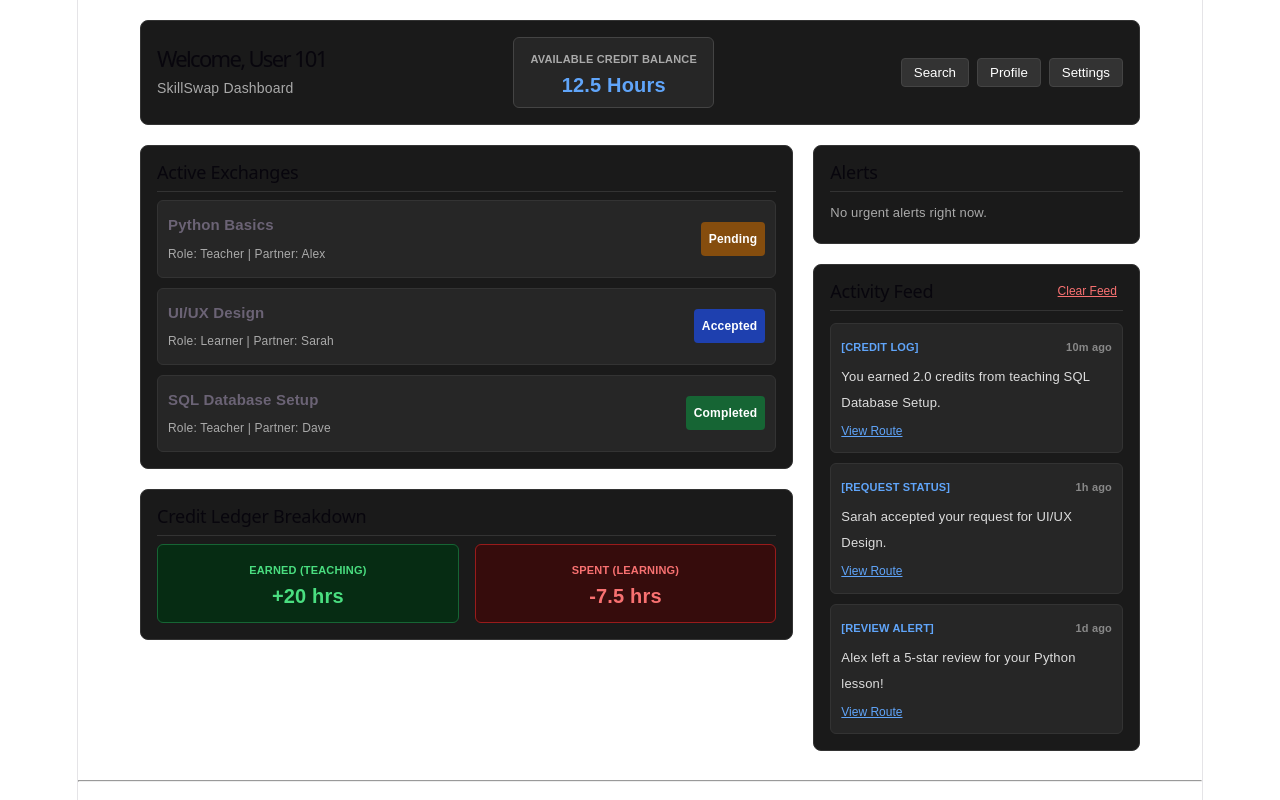
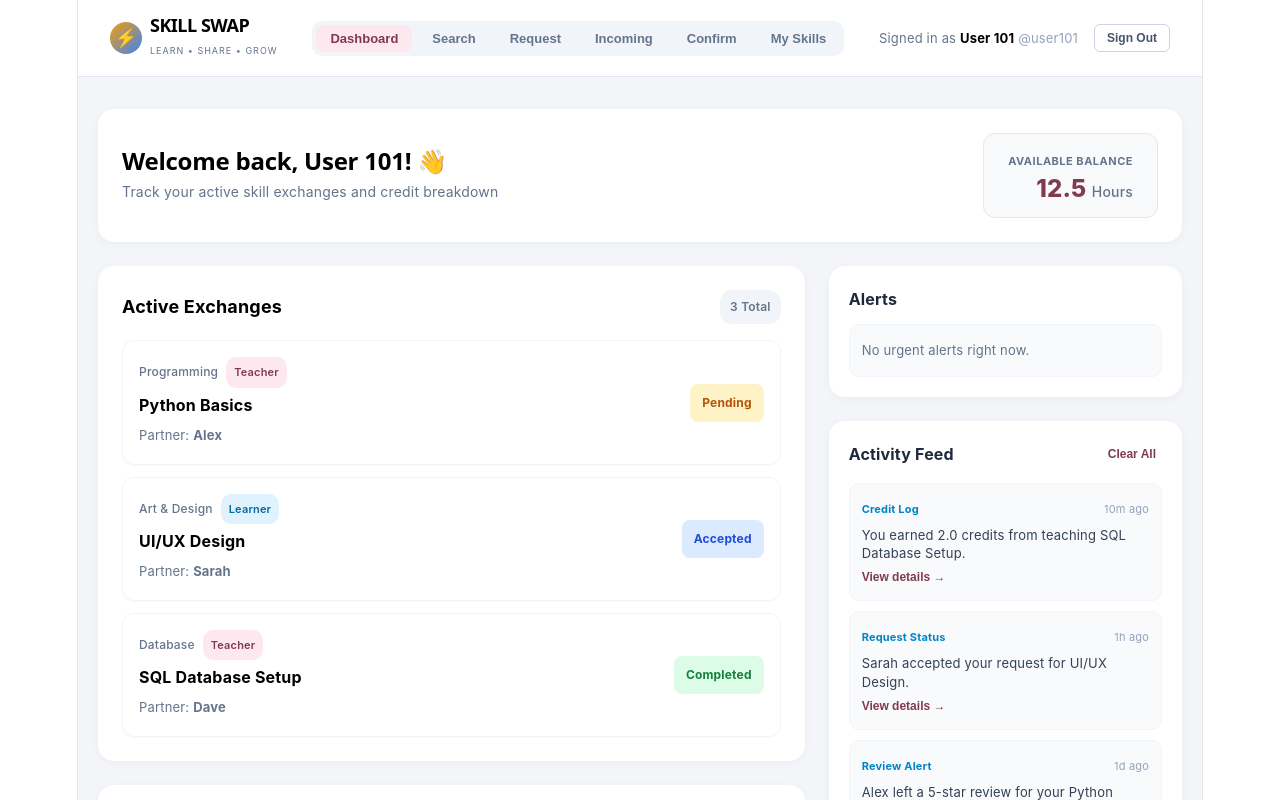
Before and after one commit to A-perez2265/BAAMM, a React (Vite) app: page / in a window 1280 px wide. Shown: the top 800 px of the page. Built offline with nearby package versions, Linux system fonts and the light colour scheme.

Commit message:
UI: Update dashboard theme and fix active exchange card alignment

```diff
--- a/src/components/ActivityFeed.jsx
+++ b/src/components/ActivityFeed.jsx
@@ -26,41 +26,38 @@ export default function ActivityFeed() {
   ]);
 
   return (
-    <section style={{ padding: '16px', border: '1px solid #333', borderRadius: '8px', backgroundColor: '#1a1a1a' }}>
-      <div style={{ display: 'flex', justifyContent: 'space-between', alignItems: 'center', marginBottom: '12px', borderBottom: '1px solid #333', paddingBottom: '8px' }}>
-        <h2 style={{ margin: 0, fontSize: '18px' }}>Activity Feed</h2>
+    <section style={{ backgroundColor: '#ffffff', borderRadius: '16px', padding: '20px', boxShadow: '0 2px 8px rgba(0,0,0,0.04)' }}>
+      <div style={{ display: 'flex', justifyContent: 'space-between', alignItems: 'center', marginBottom: '16px' }}>
+        <h3 style={{ margin: 0, fontSize: '16px', fontWeight: '700' }}>Activity Feed</h3>
         {notifications.length > 0 && (
           <button
             onClick={() => setNotifications([])}
-            style={{ background: 'none', border: 'none', color: '#f87171', fontSize: '12px', cursor: 'pointer', textDecoration: 'underline' }}
+            style={{ background: 'none', border: 'none', color: '#803b4e', fontSize: '12px', fontWeight: '600', cursor: 'pointer' }}
           >
-            Clear Feed
+            Clear All
           </button>
         )}
       </div>
 
-      {/* REQ-5.4.6: Empty State */}
       {notifications.length === 0 ? (
-        <div style={{ padding: '20px', textAlign: 'center', border: '1px dashed #444', borderRadius: '6px', color: '#888', backgroundColor: '#262626' }}>
-          <p style={{ margin: 0, fontSize: '14px', fontWeight: 'bold' }}>No active notifications</p>
-          <p style={{ margin: '4px 0 0 0', fontSize: '12px' }}>Your feed is clean!</p>
+        <div style={{ padding: '24px', textAlign: 'center', border: '2px dashed #e2e8f0', borderRadius: '12px', color: '#94a3b8' }}>
+          <p style={{ margin: 0, fontSize: '13px', fontWeight: '600' }}>No active notifications</p>
+          <p style={{ margin: '2px 0 0 0', fontSize: '12px' }}>Your feed is up to date!</p>
         </div>
       ) : (
         <div style={{ display: 'flex', flexDirection: 'column', gap: '10px' }}>
           {notifications.map((n) => (
-            <div key={n.id} style={{ padding: '10px', border: '1px solid #333', borderRadius: '6px', backgroundColor: '#262626' }}>
-              {/* REQ-5.4.4 Category Indicator */}
-              <div style={{ display: 'flex', justifyContent: 'space-between', fontSize: '11px', fontWeight: 'bold', marginBottom: '4px' }}>
-                <span style={{ color: '#60a5fa', textTransform: 'uppercase' }}>[{n.category}]</span>
-                <span style={{ color: '#888' }}>{n.timestamp}</span>
+            <div key={n.id} style={{ padding: '12px', borderRadius: '10px', backgroundColor: '#f8fafc', border: '1px solid #f1f5f9' }}>
+              <div style={{ display: 'flex', justifyContent: 'space-between', fontSize: '11px', fontWeight: '700', marginBottom: '4px' }}>
+                <span style={{ color: '#0284c7' }}>{n.category}</span>
+                <span style={{ color: '#94a3b8', fontWeight: '400' }}>{n.timestamp}</span>
               </div>
-              <p style={{ margin: 0, fontSize: '13px', color: '#ddd' }}>{n.message}</p>
-              {/* REQ-5.4.6 Navigation Action */}
+              <p style={{ margin: 0, fontSize: '13px', color: '#334155', lineHeight: '1.4' }}>{n.message}</p>
               <button
                 onClick={() => alert(`Navigating to route: ${n.route}`)}
-                style={{ background: 'none', border: 'none', color: '#60a5fa', fontSize: '12px', cursor: 'pointer', textDecoration: 'underline', padding: 0, marginTop: '6px' }}
+                style={{ background: 'none', border: 'none', color: '#803b4e', fontSize: '12px', fontWeight: '600', cursor: 'pointer', padding: 0, marginTop: '6px' }}
               >
-                View Route
+                View details →
               </button>
             </div>
           ))}
--- a/src/components/Alerts.jsx
+++ b/src/components/Alerts.jsx
@@ -2,9 +2,11 @@ import React from 'react';
 
 export default function Alerts() {
   return (
-    <section style={{ padding: '16px', border: '1px solid #333', borderRadius: '8px', backgroundColor: '#1a1a1a' }}>
-      <h2 style={{ marginTop: 0, borderBottom: '1px solid #333', paddingBottom: '8px', fontSize: '18px' }}>Alerts</h2>
-      <p style={{ margin: 0, fontSize: '13px', color: '#aaa' }}>No urgent alerts right now.</p>
+    <section style={{ backgroundColor: '#ffffff', borderRadius: '16px', padding: '20px', boxShadow: '0 2px 8px rgba(0,0,0,0.04)' }}>
+      <h3 style={{ margin: '0 0 12px 0', fontSize: '16px', fontWeight: '700' }}>Alerts</h3>
+      <div style={{ padding: '12px', borderRadius: '10px', backgroundColor: '#f8fafc', border: '1px solid #f1f5f9', fontSize: '13px', color: '#64748b' }}>
+        No urgent alerts right now.
+      </div>
     </section>
   );
 }
--- a/src/pages/DashboardPage.jsx
+++ b/src/pages/DashboardPage.jsx
@@ -5,81 +5,166 @@ import Alerts from '../components/Alerts';
 export default function DashboardPage() {
   const [user] = useState({
     name: "User 101",
+    username: "@user101",
     creditBalance: 12.5,
     earnedCredits: 20.0,
     spentCredits: 7.5
   });
 
   const [exchanges] = useState([
-    { id: 1, title: "Python Basics", role: "Teacher", partner: "Alex", status: "Pending" },
-    { id: 2, title: "UI/UX Design", role: "Learner", partner: "Sarah", status: "Accepted" },
-    { id: 3, title: "SQL Database Setup", role: "Teacher", partner: "Dave", status: "Completed" }
+    { id: 1, title: "Python Basics", role: "Teacher", partner: "Alex", status: "Pending", category: "Programming" },
+    { id: 2, title: "UI/UX Design", role: "Learner", partner: "Sarah", status: "Accepted", category: "Art & Design" },
+    { id: 3, title: "SQL Database Setup", role: "Teacher", partner: "Dave", status: "Completed", category: "Database" }
   ]);
 
   return (
-    <div style={{ maxWidth: '1000px', margin: '0 auto', padding: '20px', fontFamily: 'sans-serif', textAlign: 'left' }}>
+    <div style={{ backgroundColor: '#f4f5f8', minHeight: '100vh', fontFamily: 'Inter, system-ui, sans-serif', color: '#1e293b', textAlign: 'left' }}>
 
-      {/* REQ-5.4.1: Credit & Navigation Header */}
+      {/* Top Navigation Bar */}
       <header style={{
+        backgroundColor: '#ffffff',
+        borderBottom: '1px solid #e2e8f0',
+        padding: '12px 32px',
         display: 'flex',
         justifyContent: 'space-between',
         alignItems: 'center',
-        padding: '16px',
-        border: '1px solid #333',
+        position: 'sticky',
+        top: 0,
+        zIndex: 10
+      }}>
+        {/* Logo Section */}
+        <div style={{ display: 'flex', alignItems: 'center', gap: '8px' }}>
+          <div style={{ width: '32px', height: '32px', borderRadius: '50%', background: 'linear-gradient(135deg, #f59e0b, #3b82f6)', display: 'flex', alignItems: 'center', justifyContent: 'center', color: '#fff', fontWeight: 'bold' }}>⚡</div>
+          <div>
+            <h1 style={{ margin: 0, fontSize: '18px', fontWeight: '800', letterSpacing: '-0.5px', color: '#000000' }}>SKILL SWAP</h1>
+            <p style={{ margin: 0, fontSize: '9px', color: '#64748b', textTransform: 'uppercase', letterSpacing: '1px' }}>LEARN • SHARE • GROW</p>
+          </div>
+        </div>
+
+        {/* Navigation Tabs */}
+        <nav style={{ display: 'flex', gap: '6px', backgroundColor: '#f1f5f9', padding: '4px', borderRadius: '10px' }}>
+          {['Dashboard', 'Search', 'Request', 'Incoming', 'Confirm', 'My Skills'].map((tab) => (
+            <button
+              key={tab}
+              style={{
+                border: 'none',
+                padding: '6px 14px',
                 borderRadius: '8px',
-        marginBottom: '20px',
-        backgroundColor: '#1a1a1a'
+                fontSize: '13px',
+                fontWeight: '600',
+                cursor: 'pointer',
+                backgroundColor: tab === 'Dashboard' ? '#fde8ef' : 'transparent',
+                color: tab === 'Dashboard' ? '#803b4e' : '#64748b'
+              }}
+            >
+              {tab}
+            </button>
+          ))}
+        </nav>
+
+        {/* Auth status */}
+        <div style={{ display: 'flex', alignItems: 'center', gap: '16px', fontSize: '13px' }}>
+          <span style={{ color: '#64748b' }}>Signed in as <strong style={{ color: '#000000' }}>{user.name}</strong> <span style={{ color: '#94a3b8' }}>{user.username}</span></span>
+          <button style={{ border: '1px solid #cbd5e1', background: '#fff', padding: '6px 12px', borderRadius: '6px', fontSize: '12px', fontWeight: '600', cursor: 'pointer', color: '#475569' }}>Sign Out</button>
+        </div>
+      </header>
+
+      {/* Main Container */}
+      <main style={{ maxWidth: '1100px', margin: '0 auto', padding: '32px 20px' }}>
+
+        {/* Header Hero Banner */}
+        <div style={{
+          backgroundColor: '#ffffff',
+          borderRadius: '16px',
+          padding: '24px',
+          marginBottom: '24px',
+          boxShadow: '0 2px 8px rgba(0,0,0,0.04)',
+          display: 'flex',
+          justifyContent: 'space-between',
+          alignItems: 'center'
         }}>
           <div>
-          <h1 style={{ margin: 0, fontSize: '22px' }}>Welcome, {user.name}</h1>
-          <p style={{ margin: '4px 0 0 0', color: '#aaa', fontSize: '14px' }}>SkillSwap Dashboard</p>
+            {/* Explicitly set color to pure black */}
+            <h2 style={{ margin: 0, fontSize: '24px', fontWeight: '700', color: '#000000' }}>
+              Welcome back, {user.name}! 👋
+            </h2>
+            <p style={{ margin: '4px 0 0 0', color: '#64748b', fontSize: '14px' }}>
+              Track your active skill exchanges and credit breakdown
+            </p>
           </div>
 
-        <div style={{ padding: '8px 16px', border: '1px solid #444', borderRadius: '6px', textAlign: 'center', backgroundColor: '#262626' }}>
-          <span style={{ fontSize: '11px', display: 'block', color: '#aaa', textTransform: 'uppercase', fontWeight: 'bold' }}>
-            Available Credit Balance
+          <div style={{
+            backgroundColor: '#f8fafc',
+            border: '1px solid #e2e8f0',
+            padding: '12px 24px',
+            borderRadius: '12px',
+            textAlign: 'right'
+          }}>
+            <span style={{ fontSize: '11px', color: '#64748b', textTransform: 'uppercase', fontWeight: '700', letterSpacing: '0.5px' }}>
+              Available Balance
             </span>
-          <strong style={{ fontSize: '20px', color: '#60a5fa' }}>{user.creditBalance} Hours</strong>
+            <div style={{ fontSize: '24px', fontWeight: '800', color: '#803b4e', marginTop: '2px' }}>
+              {user.creditBalance} <span style={{ fontSize: '14px', fontWeight: '500', color: '#64748b' }}>Hours</span>
+            </div>
+          </div>
         </div>
 
-        <nav style={{ display: 'flex', gap: '8px' }}>
-          <button style={{ padding: '6px 12px', cursor: 'pointer', borderRadius: '4px', border: '1px solid #444', background: '#333', color: '#fff' }}>Search</button>
-          <button style={{ padding: '6px 12px', cursor: 'pointer', borderRadius: '4px', border: '1px solid #444', background: '#333', color: '#fff' }}>Profile</button>
-          <button style={{ padding: '6px 12px', cursor: 'pointer', borderRadius: '4px', border: '1px solid #444', background: '#333', color: '#fff' }}>Settings</button>
-        </nav>
-      </header>
-
-      {/* Grid Layout */}
-      <div style={{ display: 'grid', gridTemplateColumns: '2fr 1fr', gap: '20px' }}>
+        {/* Two-Column Grid */}
+        <div style={{ display: 'grid', gridTemplateColumns: '2fr 1fr', gap: '24px' }}>
 
           {/* Left Column */}
-        <div style={{ display: 'flex', flexDirection: 'column', gap: '20px' }}>
+          <div style={{ display: 'flex', flexDirection: 'column', gap: '24px' }}>
 
-          {/* REQ-5.4.2: Active Exchange Overview */}
-          <section style={{ padding: '16px', border: '1px solid #333', borderRadius: '8px', backgroundColor: '#1a1a1a' }}>
-            <h2 style={{ marginTop: 0, borderBottom: '1px solid #333', paddingBottom: '8px', fontSize: '18px' }}>Active Exchanges</h2>
-            <div style={{ display: 'flex', flexDirection: 'column', gap: '10px' }}>
+            {/* Active Exchanges Section */}
+            <section style={{ backgroundColor: '#ffffff', borderRadius: '16px', padding: '24px', boxShadow: '0 2px 8px rgba(0,0,0,0.04)' }}>
+              <div style={{ display: 'flex', justifyContent: 'space-between', alignItems: 'center', marginBottom: '16px' }}>
+                <h3 style={{ margin: 0, fontSize: '18px', fontWeight: '700', color: '#000000' }}>Active Exchanges</h3>
+                <span style={{ fontSize: '12px', backgroundColor: '#f1f5f9', color: '#64748b', padding: '4px 10px', borderRadius: '12px', fontWeight: '600' }}>
+                  {exchanges.length} Total
+                </span>
+              </div>
+
+              <div style={{ display: 'flex', flexDirection: 'column', gap: '12px' }}>
                 {exchanges.map((ex) => (
                   <div key={ex.id} style={{
+                    padding: '16px',
+                    border: '1px solid #f1f5f9',
+                    borderRadius: '12px',
+                    backgroundColor: '#ffffff',
                     display: 'flex',
                     justifyContent: 'space-between',
                     alignItems: 'center',
-                  padding: '10px',
-                  border: '1px solid #333',
-                  borderRadius: '6px',
-                  backgroundColor: '#262626'
+                    boxShadow: '0 1px 3px rgba(0,0,0,0.02)',
+                    textAlign: 'left'
                   }}>
-                  <div>
-                    <strong style={{ fontSize: '15px' }}>{ex.title}</strong>
-                    <div style={{ fontSize: '12px', color: '#aaa', marginTop: '2px' }}>Role: {ex.role} | Partner: {ex.partner}</div>
+                    {/* Left text alignment container */}
+                    <div style={{ textAlign: 'left' }}>
+                      <div style={{ display: 'flex', alignItems: 'center', gap: '8px', marginBottom: '4px' }}>
+                        <span style={{ fontSize: '12px', color: '#64748b', fontWeight: '500' }}>{ex.category}</span>
+                        <span style={{
+                          fontSize: '11px',
+                          padding: '2px 8px',
+                          borderRadius: '10px',
+                          fontWeight: '600',
+                          backgroundColor: ex.role === 'Teacher' ? '#fde8ef' : '#e0f2fe',
+                          color: ex.role === 'Teacher' ? '#803b4e' : '#0369a1'
+                        }}>
+                          {ex.role}
+                        </span>
                       </div>
+                      <h4 style={{ margin: 0, fontSize: '16px', fontWeight: '700', color: '#000000', textAlign: 'left' }}>{ex.title}</h4>
+                      <p style={{ margin: '4px 0 0 0', fontSize: '13px', color: '#64748b', textAlign: 'left' }}>Partner: <strong>{ex.partner}</strong></p>
+                    </div>
+
+                    {/* Status badge aligned right */}
                     <span style={{
                       fontSize: '12px',
-                    padding: '4px 8px',
-                    borderRadius: '4px',
-                    fontWeight: 'bold',
-                    backgroundColor: ex.status === 'Pending' ? '#854d0e' : ex.status === 'Accepted' ? '#1e40af' : '#166534',
-                    color: '#fff'
+                      padding: '6px 12px',
+                      borderRadius: '8px',
+                      fontWeight: '700',
+                      backgroundColor: ex.status === 'Pending' ? '#fef3c7' : ex.status === 'Accepted' ? '#dbeafe' : '#dcfce7',
+                      color: ex.status === 'Pending' ? '#b45309' : ex.status === 'Accepted' ? '#1d4ed8' : '#15803d',
+                      whiteSpace: 'nowrap'
                     }}>
                       {ex.status}
                     </span>
@@ -88,17 +173,17 @@ export default function DashboardPage() {
               </div>
             </section>
 
-          {/* REQ-5.4.5: Transaction Ledger Tracking */}
-          <section style={{ padding: '16px', border: '1px solid #333', borderRadius: '8px', backgroundColor: '#1a1a1a' }}>
-            <h2 style={{ marginTop: 0, borderBottom: '1px solid #333', paddingBottom: '8px', fontSize: '18px' }}>Credit Ledger Breakdown</h2>
-            <div style={{ display: 'grid', gridTemplateColumns: '1fr 1fr', gap: '16px', textAlign: 'center' }}>
-              <div style={{ padding: '12px', border: '1px solid #166534', borderRadius: '6px', backgroundColor: '#062c13' }}>
-                <span style={{ fontSize: '11px', color: '#4ade80', display: 'block', textTransform: 'uppercase', fontWeight: 'bold' }}>Earned (Teaching)</span>
-                <strong style={{ fontSize: '20px', color: '#4ade80' }}>+{user.earnedCredits} hrs</strong>
+            {/* Credit Breakdown Section */}
+            <section style={{ backgroundColor: '#ffffff', borderRadius: '16px', padding: '24px', boxShadow: '0 2px 8px rgba(0,0,0,0.04)' }}>
+              <h3 style={{ margin: '0 0 16px 0', fontSize: '18px', fontWeight: '700', color: '#000000' }}>Credit Ledger Breakdown</h3>
+              <div style={{ display: 'grid', gridTemplateColumns: '1fr 1fr', gap: '16px' }}>
+                <div style={{ padding: '16px', borderRadius: '12px', backgroundColor: '#f0fdf4', border: '1px solid #dcfce7', textAlign: 'center' }}>
+                  <span style={{ fontSize: '11px', color: '#15803d', textTransform: 'uppercase', fontWeight: '700' }}>Earned (Teaching)</span>
+                  <div style={{ fontSize: '22px', fontWeight: '800', color: '#16a34a', marginTop: '4px' }}>+{user.earnedCredits} hrs</div>
                 </div>
-              <div style={{ padding: '12px', border: '1px solid #991b1b', borderRadius: '6px', backgroundColor: '#360c0c' }}>
-                <span style={{ fontSize: '11px', color: '#f87171', display: 'block', textTransform: 'uppercase', fontWeight: 'bold' }}>Spent (Learning)</span>
-                <strong style={{ fontSize: '20px', color: '#f87171' }}>-{user.spentCredits} hrs</strong>
+                <div style={{ padding: '16px', borderRadius: '12px', backgroundColor: '#fef2f2', border: '1px solid #fee2e2', textAlign: 'center' }}>
+                  <span style={{ fontSize: '11px', color: '#b91c1c', textTransform: 'uppercase', fontWeight: '700' }}>Spent (Learning)</span>
+                  <div style={{ fontSize: '22px', fontWeight: '800', color: '#dc2626', marginTop: '4px' }}>-{user.spentCredits} hrs</div>
                 </div>
               </div>
             </section>
@@ -106,12 +191,13 @@ export default function DashboardPage() {
           </div>
 
           {/* Right Column */}
-        <div style={{ display: 'flex', flexDirection: 'column', gap: '20px' }}>
+          <div style={{ display: 'flex', flexDirection: 'column', gap: '24px' }}>
             <Alerts />
             <ActivityFeed />
           </div>
 
         </div>
+      </main>
     </div>
   );
 }
```
Lines whose indentation alone changed are shown as unchanged.
